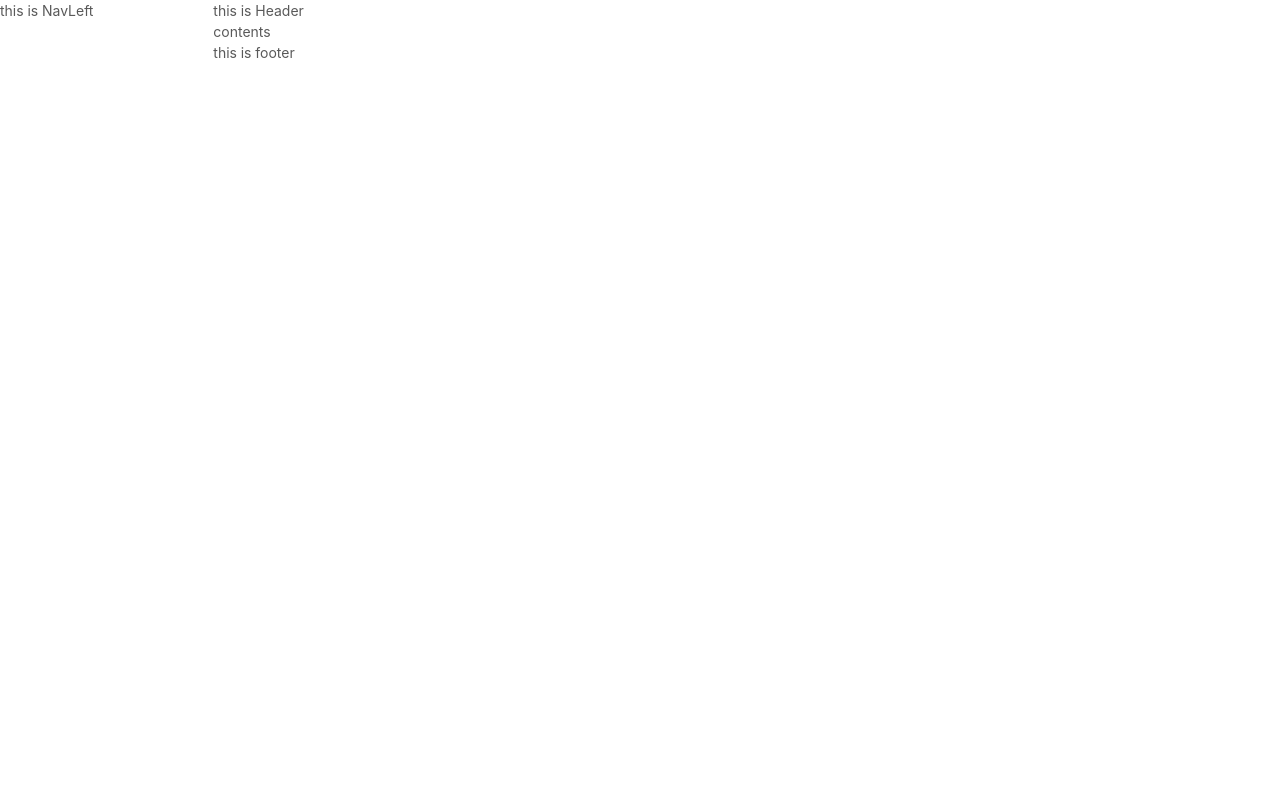
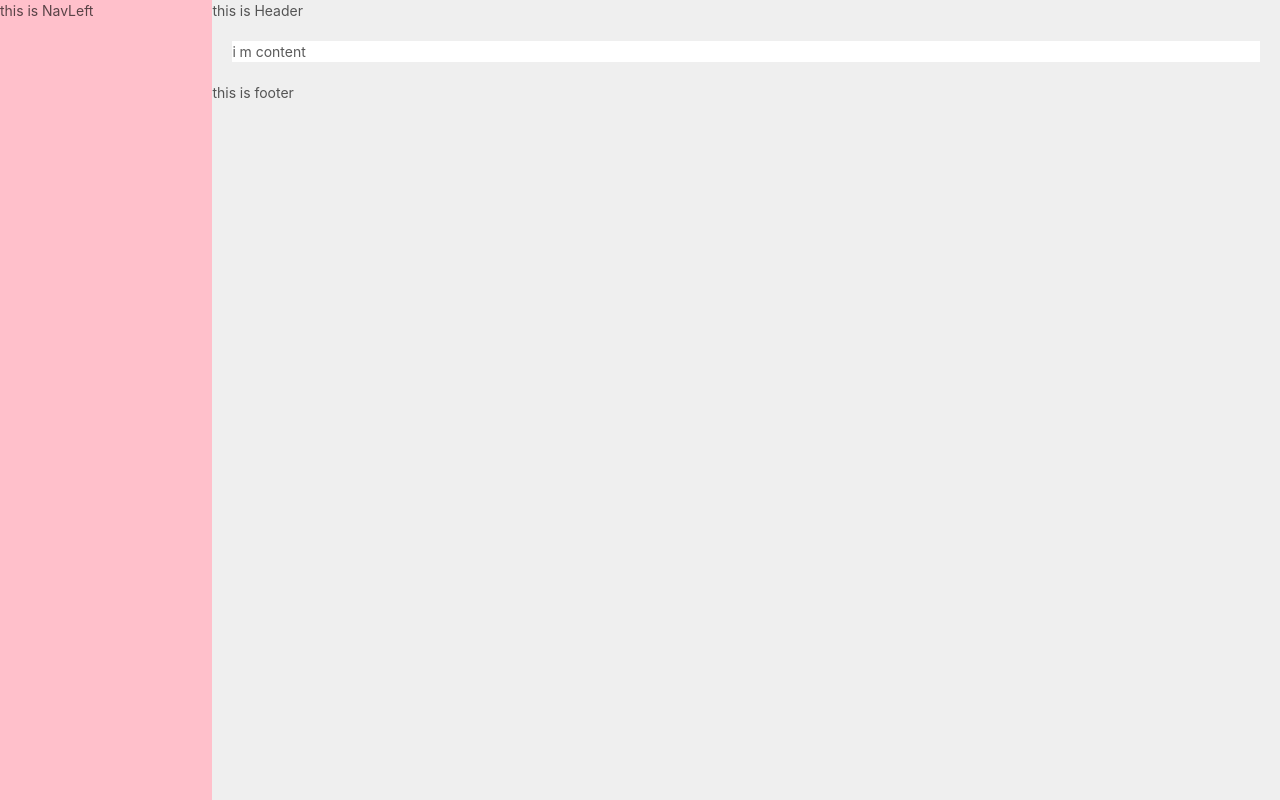
Before and after one commit to Cissypotato/react-antd-sharedBicycle-admin-1, a React app: page / in a window 1280 px wide. Built offline with nearby package versions, Linux system fonts and the light colour scheme.

Commit message:
目录结构

```diff
--- a/src/admin.js
+++ b/src/admin.js
@@ -7,19 +7,19 @@ import {Row} from 'antd';
 import {Col} from 'antd';
 
 import "antd/dist/antd.css";
-
+import "./style/common.less"
 
 class Admin extends Component{
     render(){
         return(
             <div>
-                <Row>
-                    <Col span={4}>
+                <Row className="container">
+                    <Col span={4} className="nav-left">
                         <NavLeft></NavLeft>
                     </Col>
-                    <Col span={20}>
+                <Col span={20} className="main">
                         <Header></Header>
-                        <div>contents</div>
+                       <Row className="content">i m content</Row>
                         <Footer></Footer>
                     </Col>
                 </Row>
--- /dev/null
+++ b/src/style/common.less
@@ -0,0 +1,19 @@
+
+.container{
+    background: #eee;
+    display: flex;
+    .nav-left{
+        background: pink;
+        width: calc(16.6%);
+        min-width: 15%;
+        height: calc(100vh);
+    }
+    .main{
+        flex: 1;
+        background: #efefef;
+        .content{
+            margin: 20px;
+            background: #fff
+        }
+    }
+}
```
